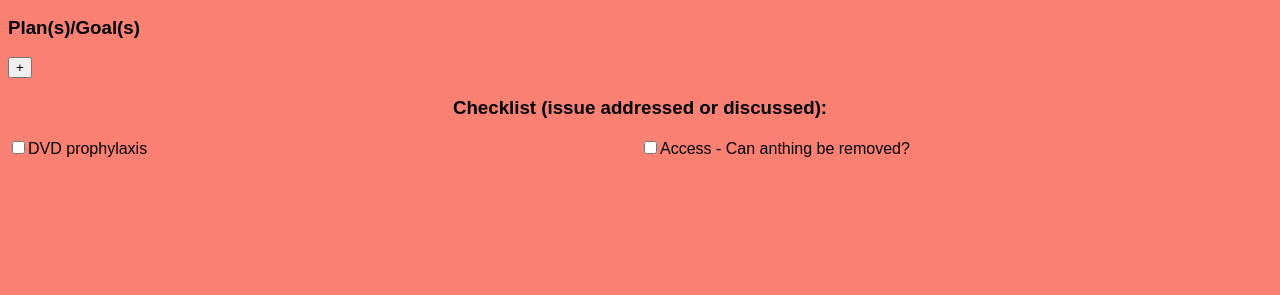
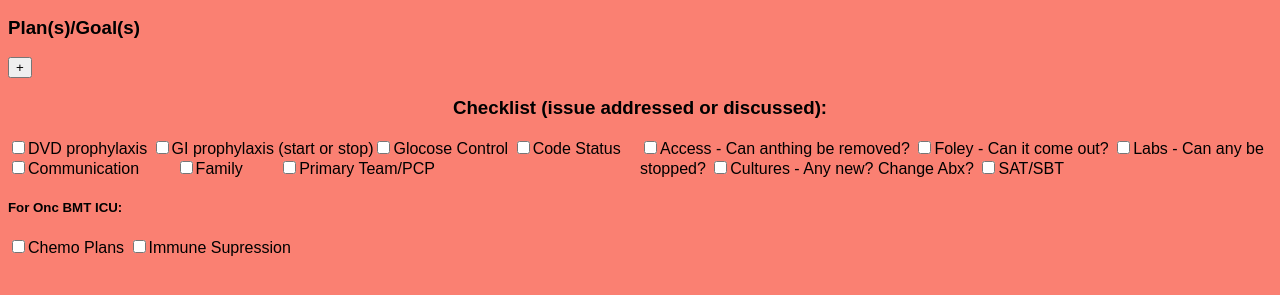
Before and after one commit to feordin/PODPrototype, a plain HTML site: page public/index.html in a window 1280 px wide. Shown: the part 103-398 px from the top of the page. Drawn offline with nearby package versions, Linux system fonts and the light colour scheme; no server answers.

Commit message:
Added the rest of the checkboxes

```diff
--- a/public/index.html
+++ b/public/index.html
@@ -34,9 +34,22 @@
         <div id="checkboxes">
             <div id="left_col">
                 <label><input type="checkbox" id="DVDprophylaxis" />DVD prophylaxis</label>
+				<label><input type="checkbox" id="GIprophylaxis" />GI prophylaxis (start or stop)</label
+				<label><input type="checkbox" id="GlocoseControl" />Glocose Control</label>
+				<label><input type="checkbox" id="CodeStatus" />Code Status</label>
+				<label><input type="checkbox" id="Communication" />Communication</label>
+				&emsp;&emsp;<label><input type="checkbox" id="Family" />Family</label>
+				&emsp;&emsp;<label><input type="checkbox" id="PrimaryTeam/PCP" />Primary Team/PCP</label>
+				<h5>For Onc BMT ICU:</h5>
+				<label><input type="checkbox" id="ChemoPlans" />Chemo Plans</label>
+				<label><input type="checkbox" id="ImmuneSupression" />Immune Supression</label>
             </div>
             <div id="right_col">
                 <label><input type="checkbox" id="Access" />Access - Can anthing be removed?</label>
+				<label><input type="checkbox" id="Foley" />Foley - Can it come out?</label>
+				<label><input type="checkbox" id="Labs" />Labs - Can any be stopped?</label>
+				<label><input type="checkbox" id="Cultures" />Cultures - Any new? Change Abx?</label>
+				<label><input type="checkbox" id="SAT/SBT" />SAT/SBT</label>
             </div>
         </div>
     </article>
```
